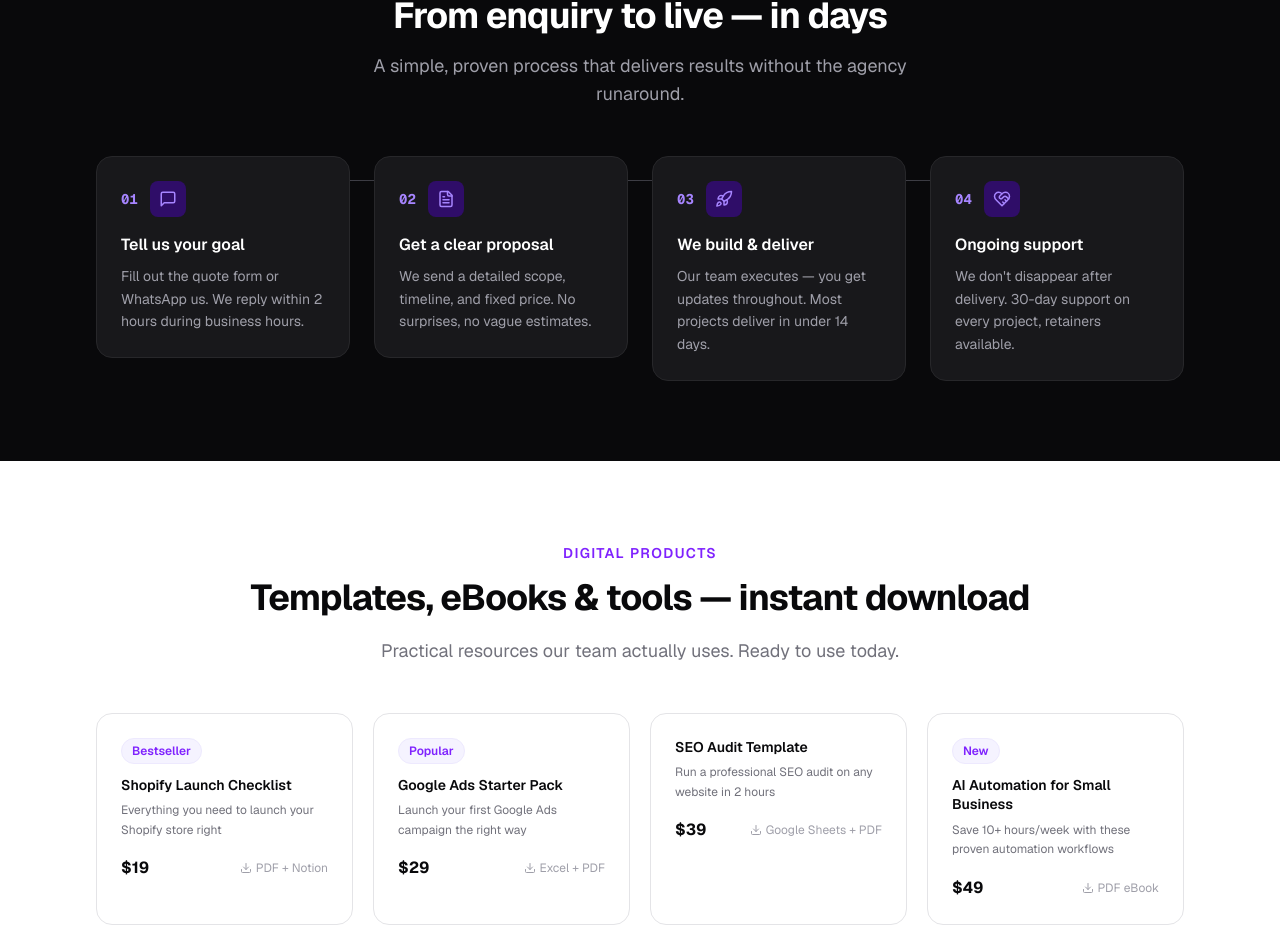
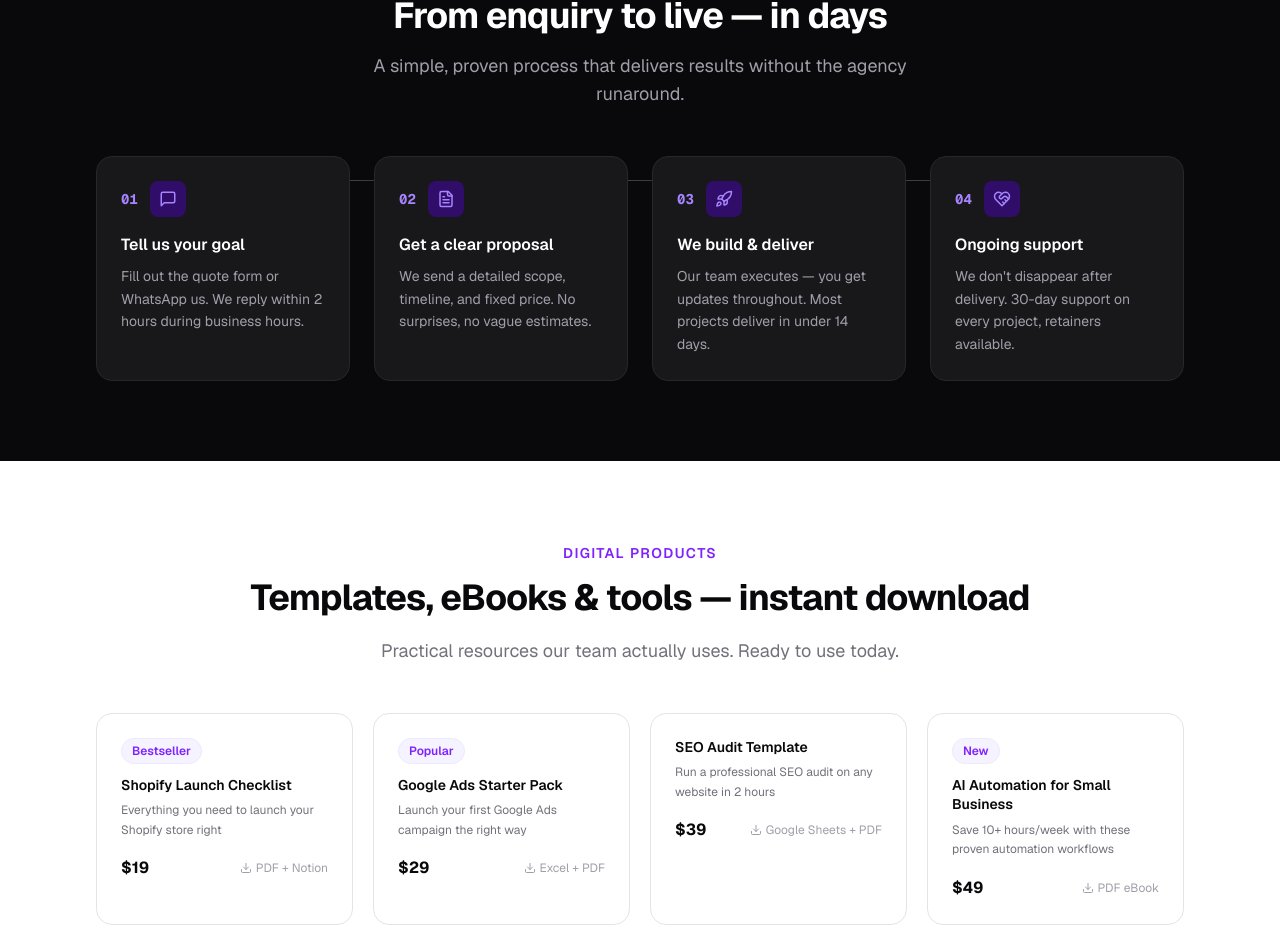
Before and after one commit to Munzeeeee/munzi.com, a Next.js app: page / in a window 1280 px wide. Shown: the part 1943-2895 px from the top of the page. Built offline with nearby package versions, Linux system fonts and the light colour scheme; no server answers.

Commit message:
Make HowItWorks step cards equal height across all 4
Co-Authored-By: Claude Sonnet 4.6 <noreply@anthropic.com>

```diff
--- a/components/home/HowItWorks.tsx
+++ b/components/home/HowItWorks.tsx
@@ -48,14 +48,14 @@ export function HowItWorks() {
           </p>
         </div>
 
-        <div className="grid grid-cols-1 sm:grid-cols-2 lg:grid-cols-4 gap-6">
+        <div className="grid grid-cols-1 sm:grid-cols-2 lg:grid-cols-4 gap-6 items-stretch">
           {steps.map((step, i) => (
-            <div key={step.number} className="relative">
+            <div key={step.number} className="relative flex">
               {/* Connector line */}
               {i < steps.length - 1 && (
                 <div className="hidden lg:block absolute top-6 left-full w-full h-px bg-gradient-to-r from-zinc-700 to-transparent z-0" />
               )}
-              <div className="relative bg-zinc-900 border border-zinc-800 rounded-2xl p-6 hover:border-violet-800 transition-colors">
+              <div className="relative w-full bg-zinc-900 border border-zinc-800 rounded-2xl p-6 hover:border-violet-800 transition-colors flex flex-col">
                 <div className="flex items-center gap-3 mb-4">
                   <span className="text-violet-400 font-mono text-sm font-bold">{step.number}</span>
                   <div className="w-9 h-9 rounded-lg bg-violet-950 flex items-center justify-center">
```
